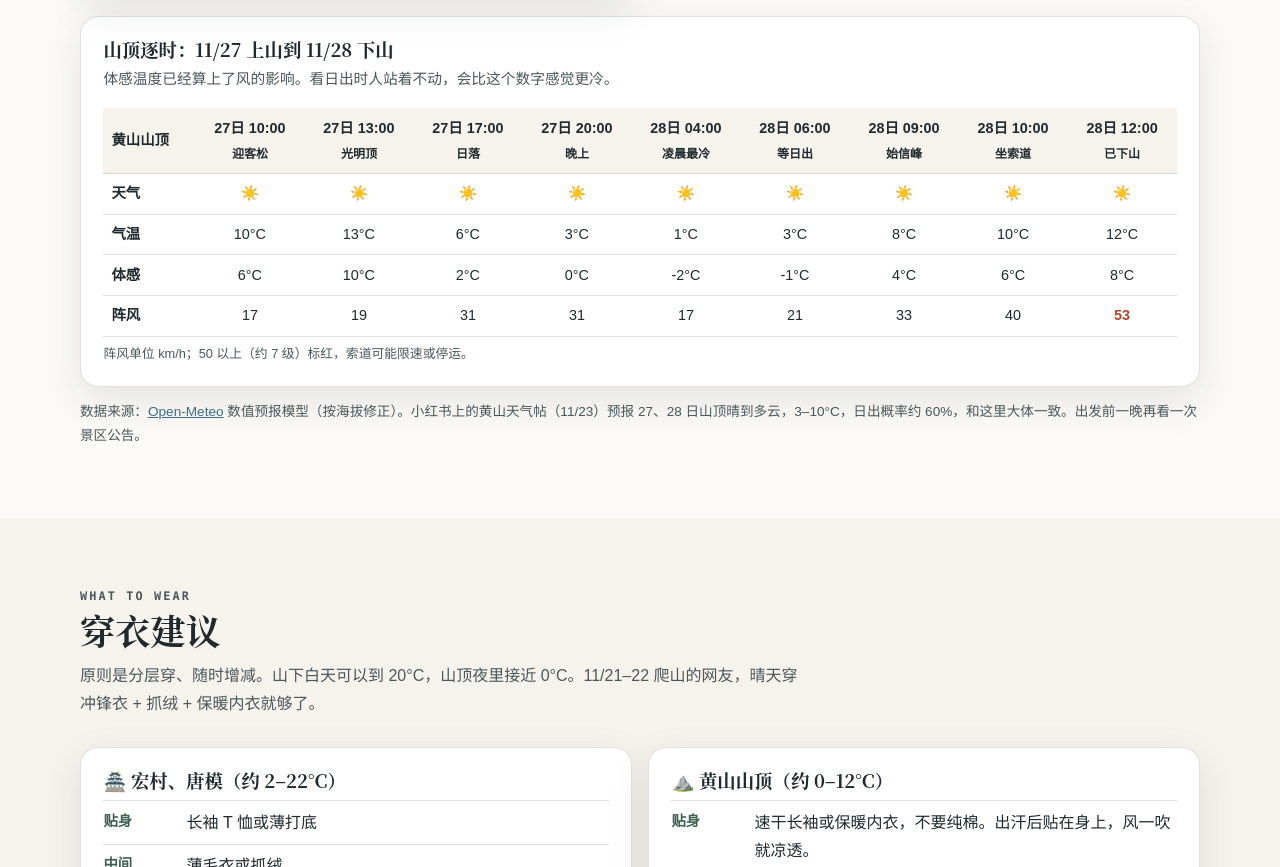
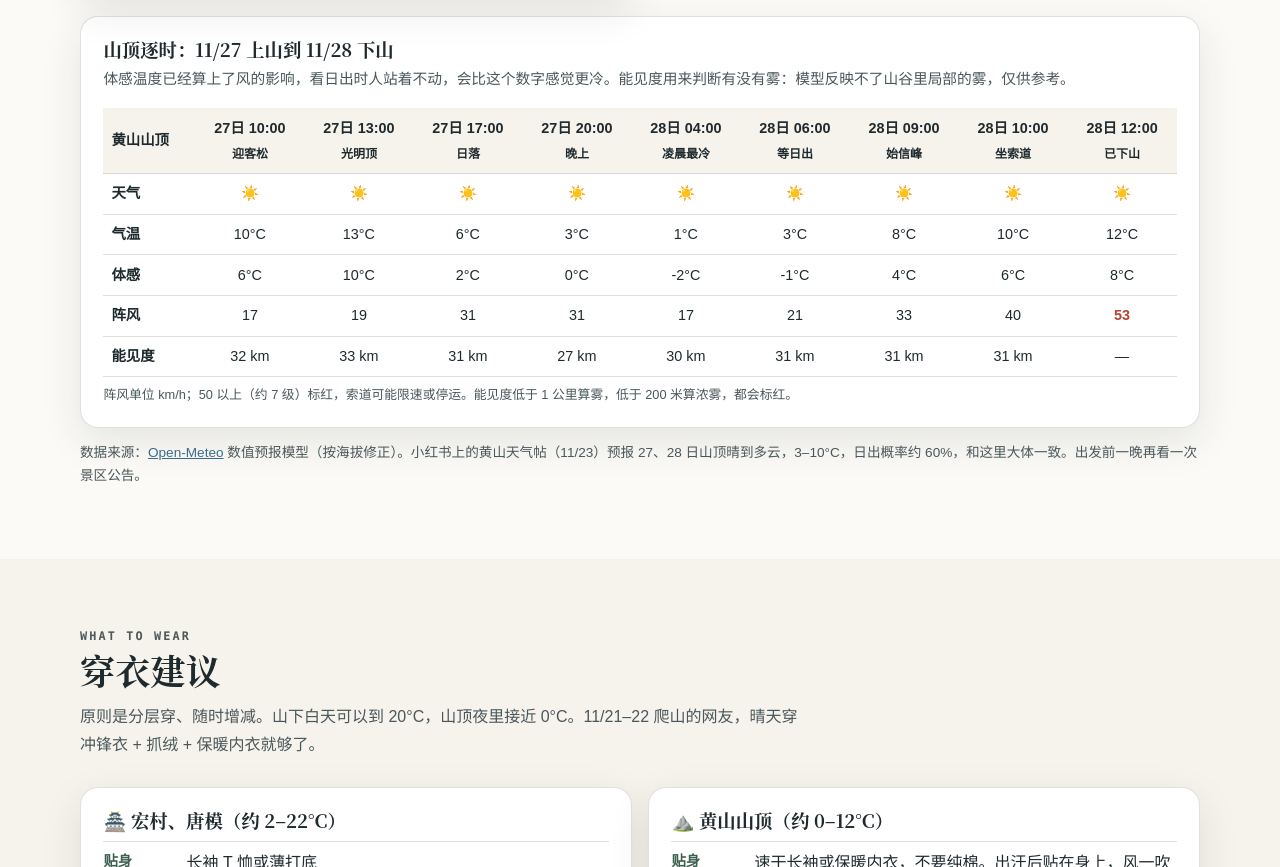
Before and after one commit to go-with-the-wind/huangshan-road-trip-2026, a plain HTML site: page index.html in a window 1280 px wide. Shown: the part 5905-6772 px from the top of the page. Drawn offline with Linux system fonts and the light colour scheme; no server answers.

Commit message:
feat: add visibility row to summit hourly weather

```diff
--- a/index.html
+++ b/index.html
@@ -506,7 +506,7 @@
 
     <div class="card" style="margin-top:1.2rem">
       <h3 style="font-size:1.15rem">山顶逐时：11/27 上山到 11/28 下山</h3>
-      <p style="margin:.3rem 0 0;color:var(--ink-soft);font-size:.92rem">体感温度已经算上了风的影响。看日出时人站着不动，会比这个数字感觉更冷。</p>
+      <p style="margin:.3rem 0 0;color:var(--ink-soft);font-size:.92rem">体感温度已经算上了风的影响，看日出时人站着不动，会比这个数字感觉更冷。能见度用来判断有没有雾：模型反映不了山谷里局部的雾，仅供参考。</p>
       <div class="hourly-wrap">
         <table class="hourly" id="wxHourly"></table>
       </div>
@@ -853,15 +853,15 @@
     },
     sun: { sunrise: ["06:40", "06:41", "06:42", "06:43", "06:43"], sunset: ["17:07", "17:07", "17:07", "17:07", "17:07"] },
     hourly: {
-      "2026-11-27T10:00": [9.5, 6.4, 16.6, 0],
-      "2026-11-27T13:00": [12.5, 9.6, 18.7, 0],
-      "2026-11-27T17:00": [5.8, 2.3, 31.0, 0],
-      "2026-11-27T20:00": [3.1, 0.3, 31.0, 0],
-      "2026-11-28T04:00": [1.4, -1.7, 17.3, 0],
-      "2026-11-28T06:00": [2.6, -0.6, 20.5, 0],
-      "2026-11-28T09:00": [7.6, 4.1, 32.8, 0],
-      "2026-11-28T10:00": [9.7, 5.7, 39.6, 0],
-      "2026-11-28T12:00": [12.3, 8.0, 52.9, 0]
+      "2026-11-27T10:00": [9.5, 6.4, 16.6, 0, 32260],
+      "2026-11-27T13:00": [12.5, 9.6, 18.7, 0, 33080],
+      "2026-11-27T17:00": [5.8, 2.3, 31.0, 0, 30900],
+      "2026-11-27T20:00": [3.1, 0.3, 31.0, 0, 26900],
+      "2026-11-28T04:00": [1.4, -1.7, 17.3, 0, 29480],
+      "2026-11-28T06:00": [2.6, -0.6, 20.5, 0, 30580],
+      "2026-11-28T09:00": [7.6, 4.1, 32.8, 0, 30880],
+      "2026-11-28T10:00": [9.7, 5.7, 39.6, 0, 31420],
+      "2026-11-28T12:00": [12.3, 8.0, 52.9, 0, null]
     }
   };
 
@@ -884,6 +884,13 @@
     var level = g >= 62 ? "约 8 级" : g >= 50 ? "约 7 级" : g >= 39 ? "约 6 级" : g >= 29 ? "约 5 级" : "4 级以下";
     var cls = g >= 50 ? ' class="gust-strong"' : "";
     return '<span' + cls + '>阵风 ' + r(g) + ' km/h（' + level + '）</span>';
+  }
+  function visCell(m) {
+    if (m == null) return "<td>—</td>";
+    var txt = m >= 10000 ? r(m / 1000) + " km" : m >= 1000 ? (Math.round(m / 100) / 10).toFixed(1) + " km" : Math.round(m) + " m";
+    if (m < 200) return '<td class="gust-strong">' + txt + "<br><small>浓雾</small></td>";
+    if (m < 1000) return '<td class="gust-strong">' + txt + "<br><small>有雾</small></td>";
+    return "<td>" + txt + "</td>";
   }
   function placeById(id) { for (var i = 0; i < PLACES.length; i++) if (PLACES[i].id === id) return PLACES[i]; }
 
@@ -913,18 +920,19 @@
   function renderHourly(data) {
     var t = document.getElementById("wxHourly");
     var head = "<thead><tr><th>黄山山顶</th>";
-    var rowT = "<tr><th>气温</th>", rowA = "<tr><th>体感</th>", rowG = "<tr><th>阵风</th>", rowW = "<tr><th>天气</th>";
+    var rowT = "<tr><th>气温</th>", rowA = "<tr><th>体感</th>", rowG = "<tr><th>阵风</th>", rowW = "<tr><th>天气</th>", rowV = "<tr><th>能见度</th>";
     for (var i = 0; i < HOURS.length; i++) {
       var v = data.hourly[HOURS[i][0]];
       head += "<th>" + HOURS[i][1] + "<br><small>" + HOURS[i][2] + "</small></th>";
-      if (!v) { rowT += "<td>—</td>"; rowA += "<td>—</td>"; rowG += "<td>—</td>"; rowW += "<td>—</td>"; continue; }
+      if (!v) { rowT += "<td>—</td>"; rowA += "<td>—</td>"; rowG += "<td>—</td>"; rowW += "<td>—</td>"; rowV += "<td>—</td>"; continue; }
       rowT += "<td>" + r(v[0]) + "°C</td>";
       rowA += "<td>" + r(v[1]) + "°C</td>";
       rowG += "<td" + (v[2] >= 50 ? ' class="gust-strong"' : "") + ">" + r(v[2]) + "</td>";
       rowW += "<td>" + wmo(v[3])[0] + "</td>";
+      rowV += visCell(v[4]);
     }
-    t.innerHTML = head + "</tr></thead><tbody>" + rowW + "</tr>" + rowT + "</tr>" + rowA + "</tr>" + rowG + "</tr></tbody>" +
-      '<caption style="caption-side:bottom;text-align:left;font-size:.8rem;color:#4a575b;padding-top:.4rem">阵风单位 km/h；50 以上（约 7 级）标红，索道可能限速或停运。</caption>';
+    t.innerHTML = head + "</tr></thead><tbody>" + rowW + "</tr>" + rowT + "</tr>" + rowA + "</tr>" + rowG + "</tr>" + rowV + "</tr></tbody>" +
+      '<caption style="caption-side:bottom;text-align:left;font-size:.8rem;color:#4a575b;padding-top:.4rem">阵风单位 km/h；50 以上（约 7 级）标红，索道可能限速或停运。能见度低于 1 公里算雾，低于 200 米算浓雾，都会标红。</caption>';
   }
 
   function setStatus(text, live) {
@@ -947,7 +955,7 @@
         out.sun.sunset = dly.sunset.map(function (s) { return s.slice(11, 16); });
         var h = json[i].hourly;
         for (var k = 0; k < h.time.length; k++) {
-          out.hourly[h.time[k]] = [h.temperature_2m[k], h.apparent_temperature[k], h.wind_gusts_10m[k], h.weather_code[k]];
+          out.hourly[h.time[k]] = [h.temperature_2m[k], h.apparent_temperature[k], h.wind_gusts_10m[k], h.weather_code[k], h.visibility ? h.visibility[k] : null];
         }
       }
     }
@@ -963,7 +971,7 @@
     "&longitude=" + PLACES.map(function (p) { return p.lon; }).join(",") +
     "&elevation=" + PLACES.map(function (p) { return p.elev; }).join(",") +
     "&daily=weather_code,temperature_2m_max,temperature_2m_min,precipitation_probability_max,wind_gusts_10m_max,sunrise,sunset" +
-    "&hourly=temperature_2m,apparent_temperature,wind_gusts_10m,weather_code" +
+    "&hourly=temperature_2m,apparent_temperature,wind_gusts_10m,weather_code,visibility" +
     "&timezone=Asia%2FShanghai&start_date=" + DATES[0] + "&end_date=" + DATES[DATES.length - 1];
 
   var ctrl = typeof AbortController !== "undefined" ? new AbortController() : null;
```
